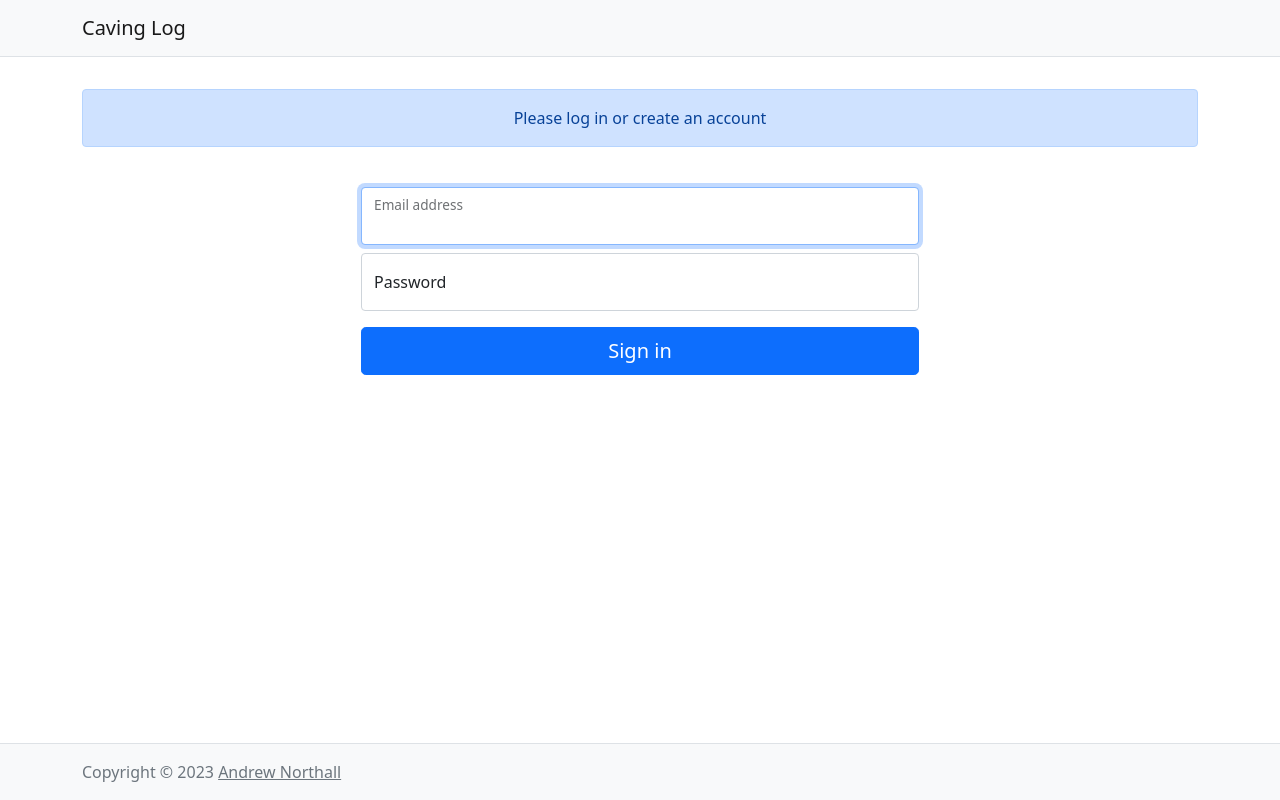
After one commit to anorthall/caves.app, a Django app: page /auth/login/ in a window 1280 px wide. The commit adds this page. Run offline with Django 4.2, Linux system fonts and the light colour scheme; some libraries are stand-ins or nearby versions.

Commit message:
Make homepage a login form

```diff
--- a/app/cavinglog/settings.py
+++ b/app/cavinglog/settings.py
@@ -118,6 +118,9 @@ USE_TZ = True
 # https://docs.djangoproject.com/en/4.1/howto/static-files/
 
 STATIC_URL = "static/"
+STATICFILES_DIRS = [
+    BASE_DIR / "static",
+]
 
 # Default primary key field type
 # https://docs.djangoproject.com/en/4.1/ref/settings/#default-auto-field
@@ -125,3 +128,6 @@ STATIC_URL = "static/"
 DEFAULT_AUTO_FIELD = "django.db.models.BigAutoField"
 
 AUTH_USER_MODEL = "users.CavingUser"
+
+LOGIN_REDIRECT_URL = "/"
+LOGOUT_REDIRECT_URL = "/"
--- a/app/cavinglog/urls.py
+++ b/app/cavinglog/urls.py
@@ -19,4 +19,5 @@ from django.urls import include, path
 urlpatterns = [
     path("", include("logger.urls")),
     path("admin/", admin.site.urls),
+    path("auth/", include("django.contrib.auth.urls")),
 ]
--- a/app/static/css/cavinglog.css
+++ b/app/static/css/cavinglog.css
@@ -5,7 +5,3 @@
 body {
   overflow-y:scroll;
 }
-
-tr.table-title {
-  background-color: rgba(0, 0, 0, 0.075);
-}
--- a/app/templates/base.html
+++ b/app/templates/base.html
@@ -9,16 +9,12 @@
     {% include "navbar.html" %}
 
     <main class="flex-shrink-0 mb-4 mt-3">
-      <div class="container">
-
       <!-- Content start -->
       {% block content %}
       <h1>There is no content!</h1>
       <p>Very sorry about that...</p>
       {% endblock %}
       <!-- Content end -->
-
-      </div>
     </main>
 
     {% include "footer.html" %}
--- /dev/null
+++ b/app/templates/registration/login.html
@@ -0,0 +1,33 @@
+{% extends "base.html" %}
+{% block title %}Caving Log - Login{% endblock %}
+{% block description %}An online tool to log caving trips and activity.{% endblock %}
+{% block content %}
+
+<div class="container">
+  {% if form.non_field_errors %}
+  {% for error in form.non_field_errors %}
+  <div class="alert alert-danger">{{ error }}</div><br />
+  {% endfor %}
+  {% else %}
+  <div class="alert alert-primary">Please log in or create an account</div><br />
+  {% endif %}
+
+  <div class="col-md-6 col-xxl-4 mx-auto">
+    <form method="post" class="login-form">
+      {% csrf_token %}
+      <div class="form-floating mb-2">
+        <input type="email" name="username" autofocus autocapitalize="none" autocomplete="username" maxlength="255" required class="form-control" id="id_username" placeholder="name@example.com">
+        <label for="id_username">Email address</label>
+      </div>
+
+      <div class="form-floating mb-3">
+        <input type="password" class="form-control" name="password" required id="id_password" placeholder="Password">
+        <label for="id_password">Password</label>
+      </div>
+
+      <button class="w-100 btn btn-lg btn-primary" type="submit">Sign in</button>
+    </form>
+  </div>
+</div>
+
+{% endblock %}
```
Also changed, not shown: app/logger/templates/index.html (+4 -5 lines), app/logger/views.py (+5 -2 lines). Lines whose indentation alone changed are shown as unchanged.
